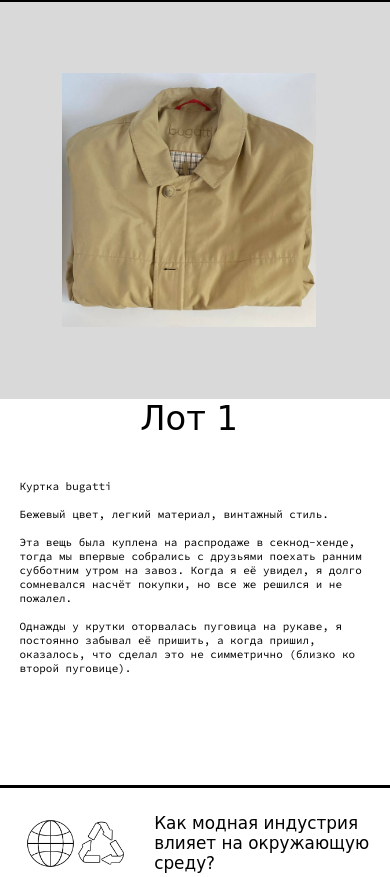
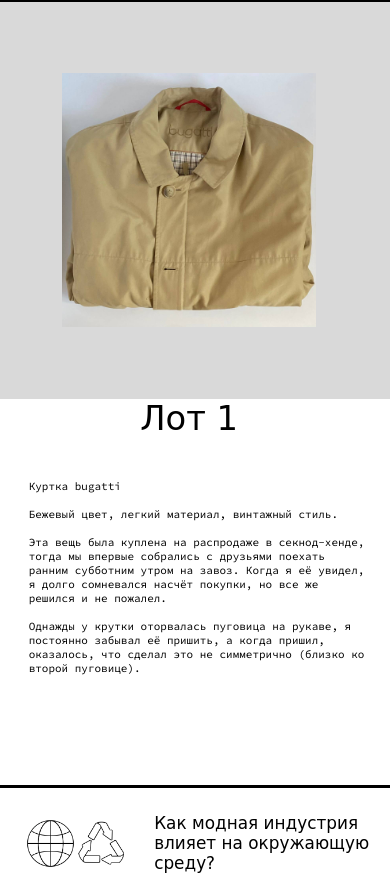
Before and after one commit to plufzepuf/gallery, a PHP site: page /index.html in a window 390 px wide. Shown: the part 632-1509 px from the top of the page. Run offline with PHP 8.4, Linux system fonts and the light colour scheme; some web fonts are replaced.

Commit message:
Update style.css

```diff
--- a/style.css
+++ b/style.css
@@ -379,7 +379,7 @@ footer{
         font-size: 1.3vh;
         font-family: 'Source Code Pro', monospace;
         margin: 5vw 0 3vh 5vw;
-        max-width: 100%;
+        max-width: 90%;
     }
     form>div{
         display: flex;
```
